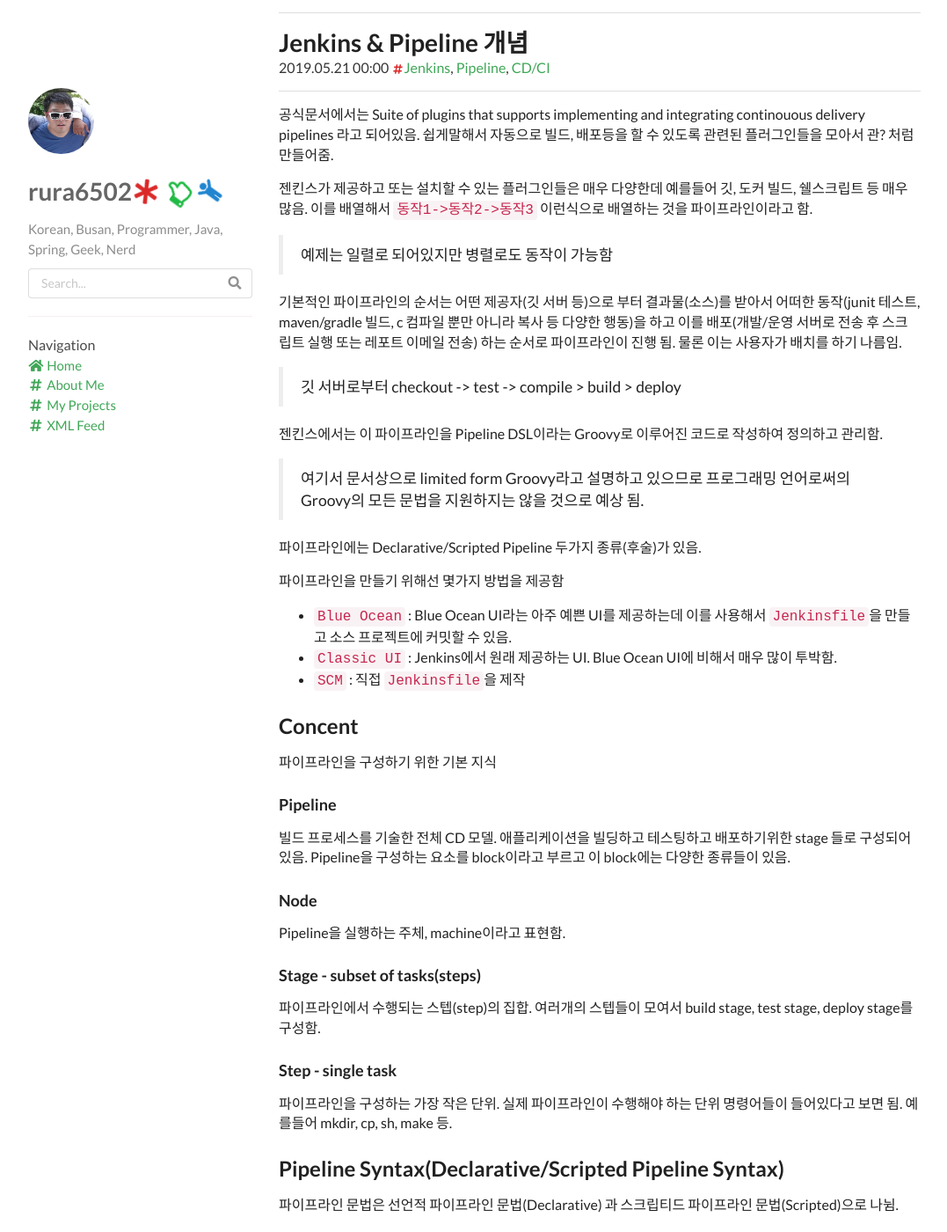
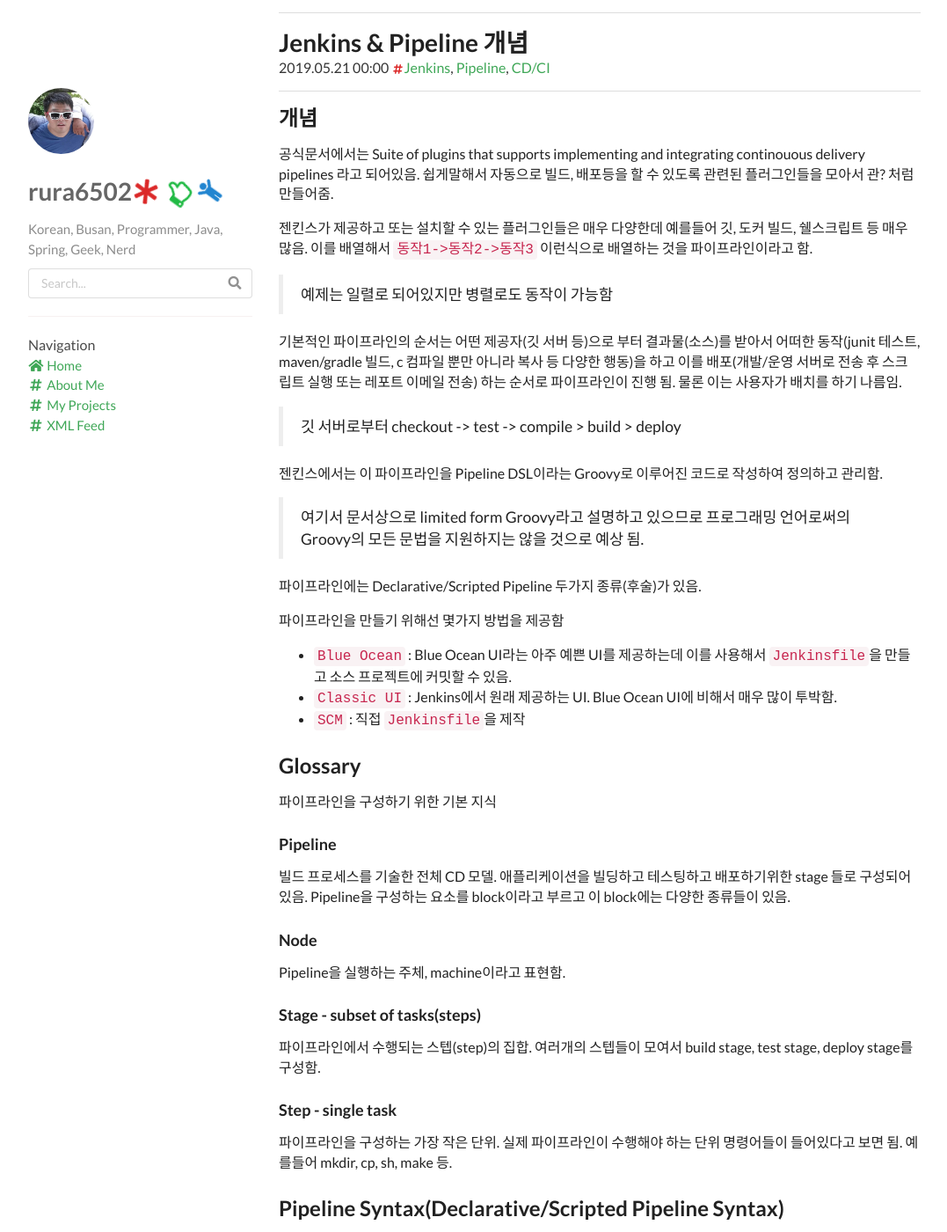
Before and after one commit to rura6502/rura6502.github.io, a Jekyll site: the page built from _posts/2019-05-21-Jenkins-&-Pipeline-개념.md, in a window 1280 px wide and 1400 px high. Shown: the whole window at 88% size, without its empty margins (53-1130 px from the left). Built offline with Jekyll 4.4.1, drawn with Linux system fonts in a browser that asks for light colours; nearby versions of some CDN libraries; comment, search, counter and statistics services are not loaded.

Commit message:
_posts/2019-05-21-Jenkins-&-Pipeline-개념.md updated from https://stackedit.io/

````diff
--- a/_posts/2019-05-21-Jenkins-&-Pipeline-개념.md
+++ b/_posts/2019-05-21-Jenkins-&-Pipeline-개념.md
@@ -4,6 +4,7 @@
 date:  2019-05-21 00:00:00 +0900
 categories: [Jenkins, Pipeline, CD/CI]
 ---
+## 개념
 
 공식문서에서는 Suite of plugins that supports implementing and integrating continouous delivery pipelines 라고 되어있음. 쉽게말해서 자동으로 빌드, 배포등을 할 수 있도록 관련된 플러그인들을 모아서 관? 처럼 만들어줌.
 
@@ -27,7 +28,7 @@
 * ```Classic UI``` : Jenkins에서 원래 제공하는 UI. Blue Ocean UI에 비해서 매우 많이 투박함.
 * ```SCM``` : 직접 ```Jenkinsfile```을 제작
 
-## Concent
+## Glossary
 
 파이프라인을 구성하기 위한 기본 지식
 
````
Also changed, not shown: other parts of _posts/2019-05-21-Jenkins-&-Pipeline-개념.md (+1 -1 lines).
